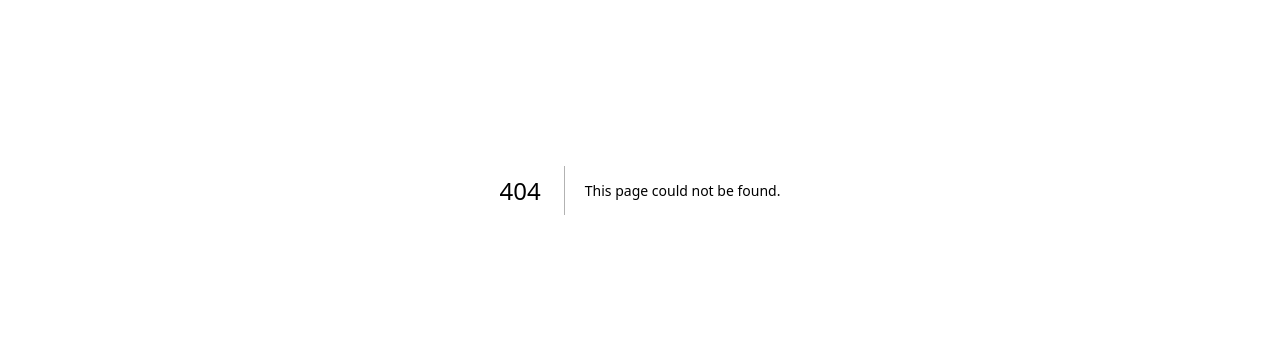
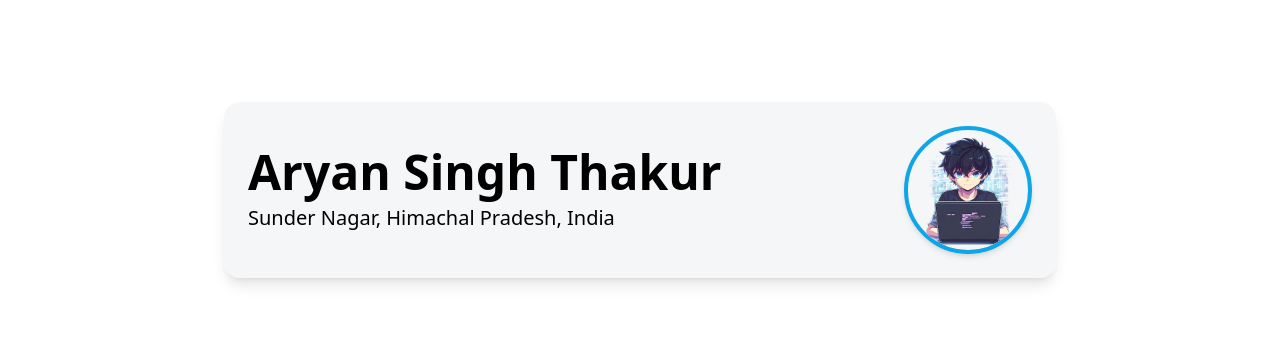
Before and after one commit to Aryan9inja/portfolio, a Next.js app: page /about in a window 1280 px wide. Before the commit this address had no page. Shown: the part 270-630 px from the top of the page. Built offline with nearby package versions, Linux system fonts and the light colour scheme; a web font is replaced by a local one.

Commit message:
Add About page with AboutHeader component for personal introduction

```diff
--- /dev/null
+++ b/src/app/about/page.tsx
@@ -0,0 +1,11 @@
+import AboutHeader from "@/components/About/header";
+
+export default function About() {
+  return (
+    <div className="min-h-screen flex flex-col items-center justify-center">
+      <div className="w-full max-w-4xl px-4 md:px-8 py-8 flex flex-col gap-10">
+        <AboutHeader />
+      </div>
+    </div>
+  );
+}
```
